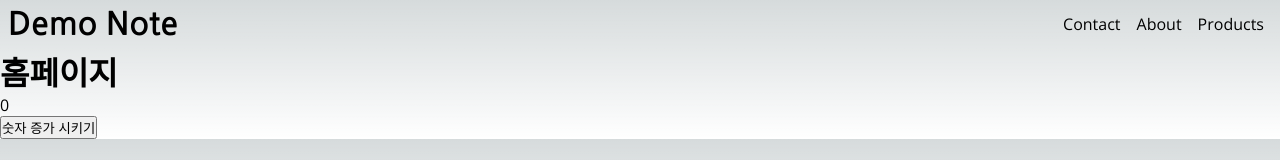
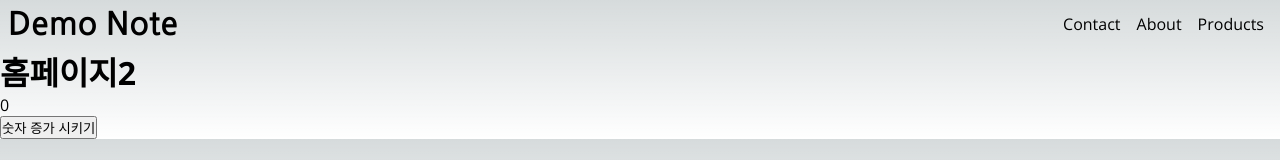
Before and after one commit to JHni2/nextJs, a Next.js app: page / in a window 1280 px wide. Shown: the top 160 px of the page. Built offline with nearby package versions, Linux system fonts and the light colour scheme.

Commit message:
Release v2.1 (#1)
ver 2

```diff
--- a/src/app/page.tsx
+++ b/src/app/page.tsx
@@ -5,7 +5,7 @@ export default function Home() {
 
   return (
     <>
-      <h1>홈페이지</h1>
+      <h1>홈페이지2</h1>
       <Counter />
     </>
   );
```
